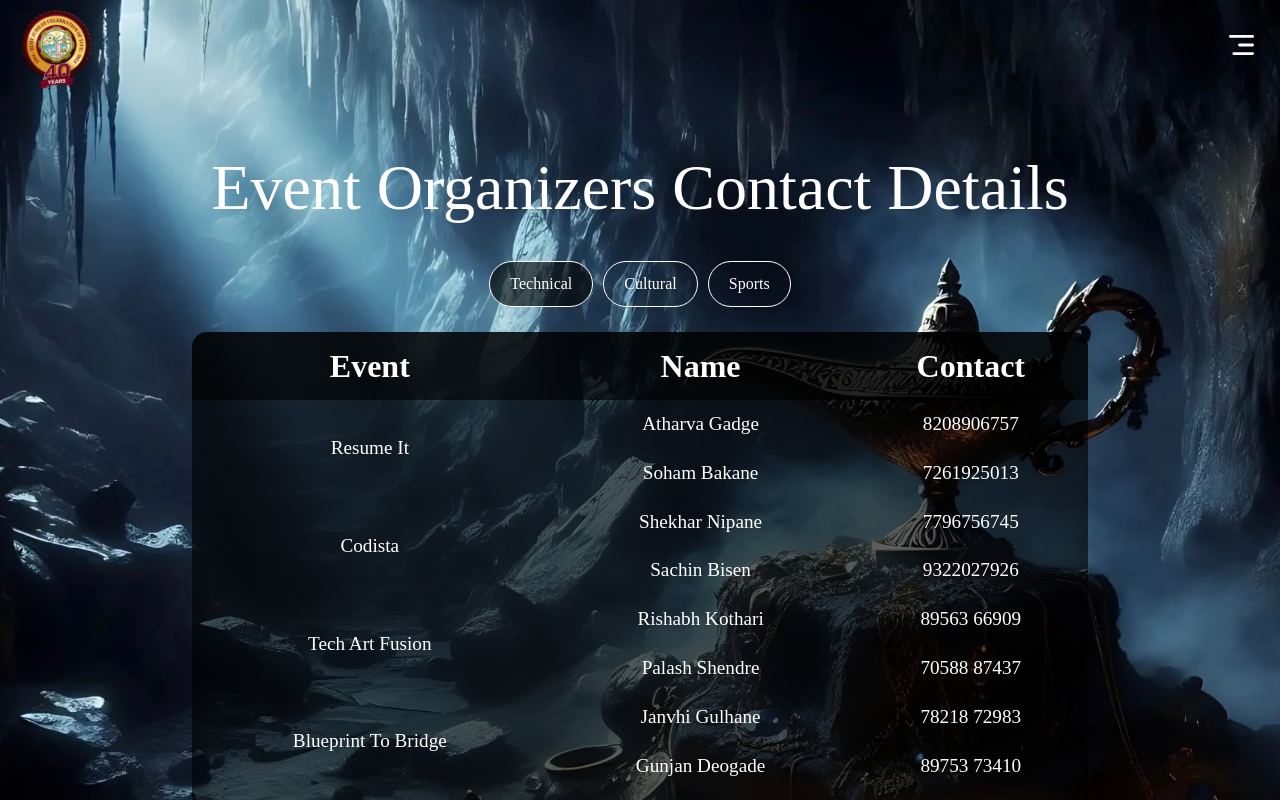
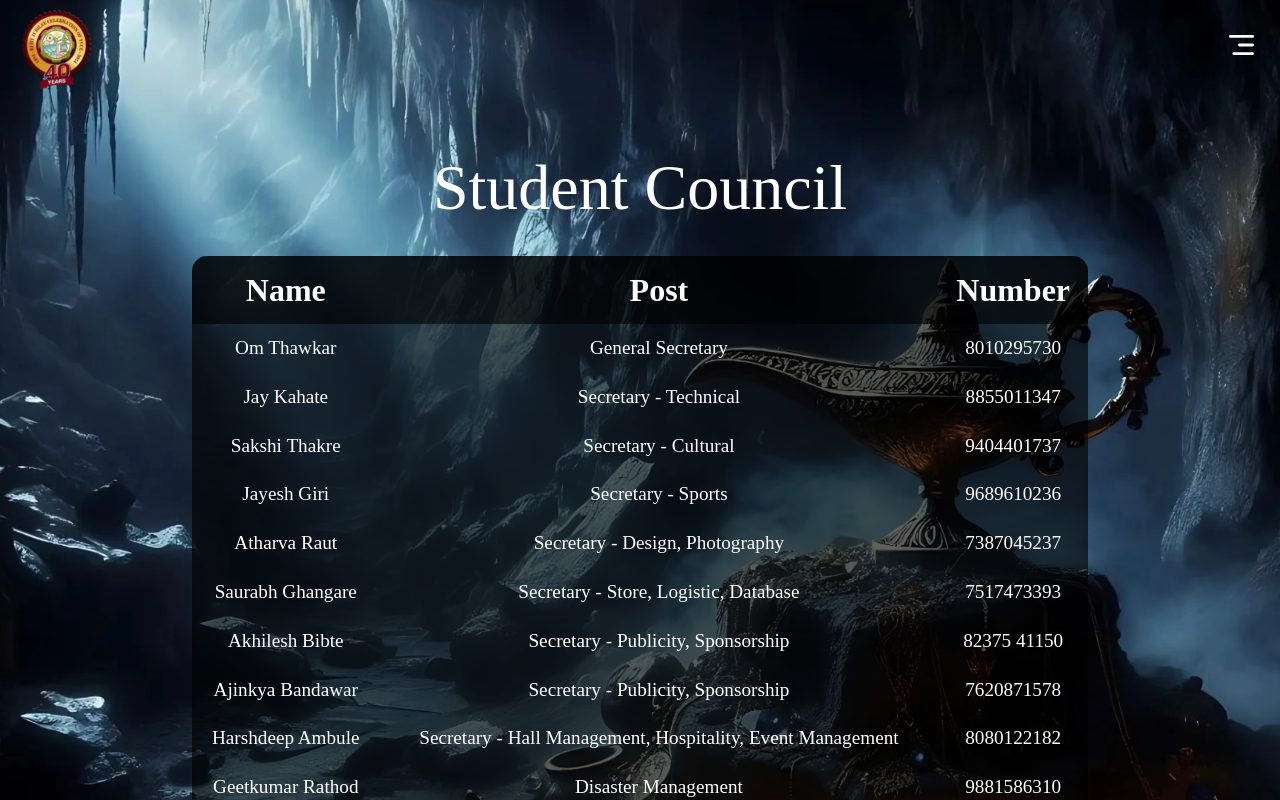
Before and after one commit to kunalambarte17/YASH-25.0, a React (Vite) app: page /contact in a window 1280 px wide. Shown: the top 800 px of the page. Built offline with nearby package versions, Linux system fonts and the light colour scheme; a web font is replaced by a local one.

Commit message:
New Table Added

```diff
--- a/src/components/Footer/Footer.jsx
+++ b/src/components/Footer/Footer.jsx
@@ -52,7 +52,7 @@ const Footer = () => {
           </a>
           &nbsp;
           <a
-            href=""
+            href="https://kunalambarte.vercel.app/"
             target="blank"
             className=" text-xl font-extrabold hover:underline"
           >
--- a/src/pages/Contact.css
+++ b/src/pages/Contact.css
@@ -40,8 +40,9 @@
     margin-top: 10px;
   }
   .contact-table th, .contact-table td {
-    /* border: 1px solid #ddd; */
+    /* border: 1px solid #cbd5e180; */
     padding: 10px;
+    /* border-radius: 15px; */
   }
   .contact-table th {
     background-color: #000000d9;
@@ -71,6 +72,47 @@
   }
 
   .contact-table tbody tr:last-child td:last-child {
+    border-bottom-right-radius: 15px;
+  }
+
+  /* Event */
+  .table {
+    width: 100%;
+    border-collapse: collapse;
+    margin-top: 10px;
+  }
+
+  .table th, .table td {
+    padding: 10px;
+    text-align: center;
+    /* border: 1px solid #cbd5e180; */
+  }
+
+  .table th {
+    background-color: #000000d9;
+    color: white;
+    font-size: 2rem;
+  }
+
+  .table td {
+    background-color: #0000009e;
+    color: White;
+    font-size: 1.2rem;
+  }
+
+  .table thead th:first-child {
+    border-top-left-radius: 15px;
+  }
+
+  .table thead th:last-child {
+    border-top-right-radius: 15px;
+  }
+
+  .table tbody tr:last-child td:first-child {
+    border-bottom-left-radius: 15px;
+  }
+
+  .table tbody tr:last-child td:last-child {
     border-bottom-right-radius: 15px;
   }
 
--- a/src/pages/Contact.jsx
+++ b/src/pages/Contact.jsx
@@ -6,12 +6,25 @@ import './Contact.css'
 function Contact() {
   const [activeTab, setActiveTab] = useState("Technical");
 
+  const data = [
+    { name: 'Om Thawkar', post: 'General Secretary', number: '8010295730' },
+    { name: 'Jay Kahate', post: 'Secretary - Technical', number: '8855011347' },
+    { name: 'Sakshi Thakre', post: 'Secretary - Cultural', number: '9404401737' },
+    { name: 'Jayesh Giri', post: 'Secretary - Sports', number: '9689610236' },
+    { name: 'Atharva Raut', post: 'Secretary - Design, Photography', number: '7387045237' },
+    { name: 'Saurabh Ghangare', post: 'Secretary - Store, Logistic, Database', number: '7517473393' },
+    { name: 'Akhilesh Bibte', post: 'Secretary - Publicity, Sponsorship', number: '82375 41150' },
+    { name: 'Ajinkya Bandawar', post: 'Secretary - Publicity, Sponsorship', number: '7620871578' },
+    { name: 'Harshdeep Ambule', post: 'Secretary - Hall Management, Hospitality, Event Management', number: '8080122182' },
+    { name: 'Geetkumar Rathod', post: 'Disaster Management', number: '9881586310' },
+  ];
+
   const eventContacts = {
     Technical: [
       { event: "Resume It", name: "Atharva Gadge, Soham Bakane", contact: "8208906757, 7261925013" },
       { event: "Codista", name: "Shekhar Nipane, Sachin Bisen", contact: "7796756745, 9322027926" },
-      { event: "Tech Art Fusion", name: "Rishabh Kothari, Palash Shendre", contact: "89563 66909, 70588 87437" },
-      { event: "Blueprint To Bridge", name: "Janvhi Gulhane, Gunjan Deogade", contact: "78218 72983, 89753 73410"},
+      { event: "Tech Art Fusion", name: "Rishabh Kothari, Palash Shendre", contact: "8956366909, 7058887437" },
+      { event: "Blueprint To Bridge", name: "Janvhi Gulhane, Gunjan Deogade", contact: "7821872983, 8975373410"},
       { event: "Debate Compitition", name: "Krutika Umale, Gauri Nagpure", contact: "7499315247, 7841097192" },
       { event: "Turning Tussle", name: "Chetan Pise, Prathmesh Dhawas", contact: "9011704946, 9637865210" },
       { event: "PCB Nexus", name: "Yash Sayre, Sheikh Safee", contact: "84688 33473, 93566 23585" },
@@ -59,6 +72,31 @@ function Contact() {
   return (
     <div className='Main-contact-box'>
       <Navbar/>
+      {/* Commity */}
+      <h2 className="title">Student Council</h2>
+      <div className="table-box">
+        <div className="table-container ">
+          <table className="table">
+            <thead>
+              <tr>
+                <th>Name</th>
+                <th>Post</th>
+                <th>Number</th>
+              </tr>
+            </thead>
+            <tbody>
+              {data.map((item, index) => (
+                <tr key={index}>
+                  <td>{item.name}</td>
+                  <td>{item.post}</td>
+                  <td>{item.number}</td>
+                </tr>
+              ))}
+            </tbody>
+          </table>
+        </div>
+      </div>
+      {/* Events */}
       <h2 className="title">Event Organizers Contact Details</h2>
       <div className="tabs">
         {Object.keys(eventContacts).map((eventType) => (
```
